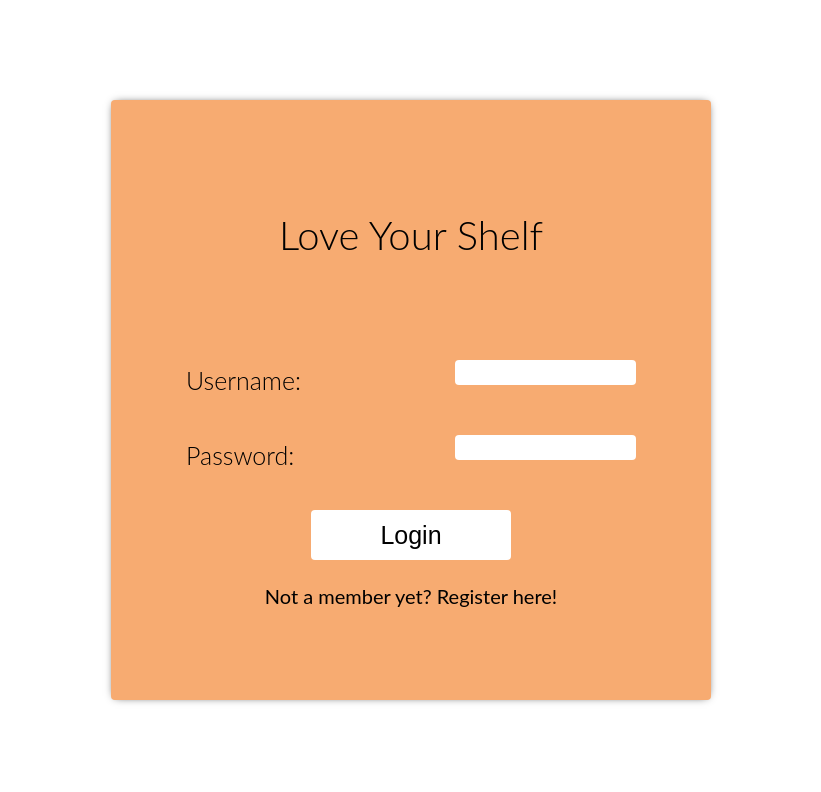
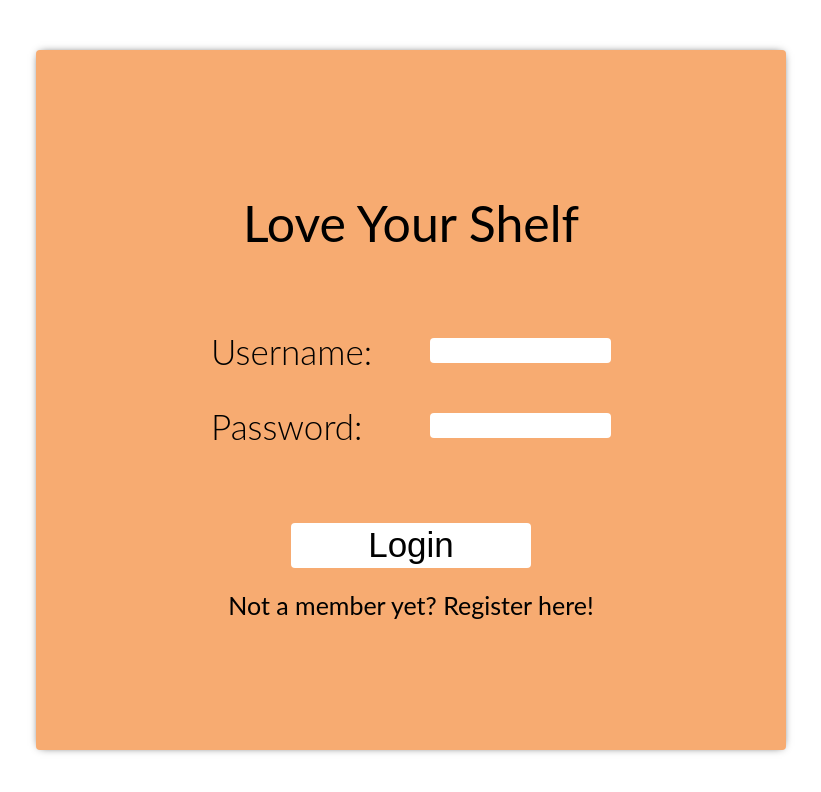
Before and after one commit to Kenna-D/Personal-Project, a React (Create React App) app: page / in a window 1280 px wide. Shown: the top 792 px of the page, without its empty margins (229-1050 px from the left). Built offline with nearby package versions, Linux system fonts and the light colour scheme; no server answers.

Commit message:
Home responsive views conplete!

```diff
--- a/src/Components/Home/AboutUs.js
+++ b/src/Components/Home/AboutUs.js
@@ -9,12 +9,12 @@ class AboutUs extends Component {
         <h1 className='aboutUsTitle'>About Us</h1>
         <div className='aboutFiller'>
           <div className='aboutUsText'>
-            <h3 className='h3Text'>
+            <h3 className='h3TextA'>
             We are a small family company that is based in Salt Lake City Utah. We have been working for 5 years to bring people quality products.
           </h3>
           </div>
           <div className='aboutUsImage'>
-            <img alt='Father and Son' src='https://previews.dropbox.com/p/thumb/ABJazWPHbJ65T5vwKhpKqMpp_KrhacPC7OKaqlr-_6GvKLV6JDT6GNokTA01xj8WOPyXSm5tFwrTHIX1-x4pg9q1ahj2cxR96eCG6WXS8WIj1CEi8WyJIAeZgbQu1BmXm9NverzOF28P1sVWOhhTM0RzxUqBNYtHxtEe-jy3ragqpfqft5tknMB24ae-hcp5fXk5Nk_MsrZsUP4O0GxSMnnHYIhm_X_ZwVHVp-0BrGxHgK8TUd0c7_4SLn1fUWeP-r3AZ_CFyDTxvNbLvMNSLOFvKr8yXyo3h1o88PKv6YqeOOw_QaUszEizXUBj-zAnu_lajg_oRjyuCI1LR1zjeZWxHcVID7_-sopddvk_07EWlwIKM8RJxhn86j3hJaR7V31cHCREVdMd1cYdKDtDYwiPyDshDZ1s0EdGXpqySkNyKw/p.jpeg?fv_content=true&size_mode=5' className='homeImage'/>
+            <div className='AUImage' ></div>
           </div>
         </div>
       </div>
--- a/src/Components/Home/Home.js
+++ b/src/Components/Home/Home.js
@@ -9,6 +9,7 @@ const Home = (props) => {
     return (
       <div className='homePage'>
         <Nav />
+        <div className='homePage2'>
           <div className='openingLogo'>
             <h1 className='h1'>
               LOVE YOUR SHELF
@@ -17,6 +18,7 @@ const Home = (props) => {
           <WhatWeDo />
           <AboutUs />
         </div>
+      </div>
     )
 };
 
--- a/src/Components/Home/WhatWeDo.js
+++ b/src/Components/Home/WhatWeDo.js
@@ -11,7 +11,7 @@ class WhatWeDo extends Component {
           <div className='whatWeDoImage'>
             <div className='homeImage'>
               <Link to='all-products' >
-                <button className='allButton'>Shop all products Here</button>
+                <button className='allButton'>Shop all products HERE</button>
               </Link>
             </div>
 
--- a/src/Components/Login.scss
+++ b/src/Components/Login.scss
@@ -28,9 +28,10 @@
   height: 270px;
 }
 .loginLogo{
-  position: relative;
-  display: flex;
-  font-size: 30px;
+  @include sass.flexCenterRelative(row);
+  @include sass.title;
+
+  margin: 10px;
 }
 .loginInputBox{
   @include sass.flexCenterRelative(column);
@@ -69,33 +70,61 @@
 }
 
 @media (min-width: 700px){
+  .loginLogo{
+    font-size: 40px;
+  }
+  .loginContainer{
+    height: 600px;
+    width: 600px;
+  }
   .loginBox{
+    // background-color: salmon;
     height:500px;
   }
   .loginButton{
     height: 50px;
     width: 200px;
-    font-size: 25px;
+    font-size: 28px;
   }
   .loginInputBox{
+    // background-color: steelblue;
     height: 250px;
-    width: 300px;
+    width: 200px;
+    margin-bottom: 50px;
   }
   .login-input-box{
-    width: 450px;
+    // background-color: royalblue;
+    display: flex;
+    justify-content: center;
+    align-items: center;
+    width: 400px;
   }
   .input{
     width: 300px;
   }
   .link{
-    font-size: 20px;
+    font-size: 25px;
   }
   .login-buttons{
+    top: 50px;
     height: 100px;
     width: 400px;
   }
 }
 
 @media (min-width: 1200px){
-
+  .loginLogo{
+    font-size: 50px;
+    font-weight: 400;
+  }
+  .loginContainer{
+    height: 700px;
+    width: 750px;
+  }
+  .loginButton{
+    height: 60px;
+    width: 240px;
+    font-size: 35px;
+    margin-bottom: 20px;
+  }
 }
--- a/src/Components/Nav.js
+++ b/src/Components/Nav.js
@@ -37,6 +37,9 @@ const Nav =(props) => {
           <div className='menu'>
             <img src='https://image.flaticon.com/icons/png/128/545/545705.png' alt='Menu' className='menuIcon' onClick={handleClick}/>
           </div>
+          <div>
+            <h1>Love Your Shelf</h1>
+          </div>
           <div className='logout'>
             <img src='https://image.flaticon.com/icons/png/128/1286/1286853.png' alt='logout' className='logoutIcon' onClick={logout} />
           </div>
--- a/src/Components/Nav.scss
+++ b/src/Components/Nav.scss
@@ -10,6 +10,7 @@ header {
   align-items: center;
   z-index: 2;
   box-shadow: sass.$boxShadow;
+  font-family: sass.$font;
 }
 .logo {
   position: relative;
@@ -18,11 +19,8 @@ header {
 .homeNav {
   position: absolute;
   display: flex;
-  /* justify-content: center; */
   align-items: center;
   width: 100vw;
-  /* right: 0px; */
-  // left: 88vw;
 }
 .loginLink{
   margin-right: 20px;
@@ -48,13 +46,11 @@ header {
   display: none;
 }
 .open {
-  /* padding-left: 10vw; */
   background-color: white;
   width: 100vw;
   position: fixed;
   left: 0;
   top: 10vh;
-  /* box-shadow: 0px 0px 8px -4px #000000; */
   z-index: 3;
 }
 li{
--- a/src/Components/Register.js
+++ b/src/Components/Register.js
@@ -39,10 +39,10 @@ const Register = (props) => {
   };
 
   return(
-    <div className='login'>
-      <div className='loginContainer'>
+    <div className='rlogin'>
+      <div className='rloginContainer'>
         <div className='registerBox'>
-          <h1 className='loginLogo'>Register</h1>
+          <h1 className='rloginLogo'>Register</h1>
           {errorMsg && <h3>{errorMsg}<span onClick={removeErrorMsg}>X</span></h3>}
           <div className='registerinputBox'>
             <div className='register-input-box'>
--- a/src/Components/Register.scss
+++ b/src/Components/Register.scss
@@ -7,20 +7,20 @@
   z-index: 1;
   background-color: white;
 }
-.loginLogo{
+.rloginLogo{
   @include sass.flexCenterRelative(row);
   @include sass.title;
 
   margin: 10px;
 }
-.login{
+.rlogin{
   @include sass.flexCenterRelative(column);
   height: 100vh;
   width: 100vw;
   background-color: white;
   z-index: 1;
 }
-.loginContainer{
+.rloginContainer{
   @include sass.flexCenterRelative(column);
   height: 400px;
   width: 310px;
@@ -80,18 +80,18 @@ p{
 }
 
 @media (min-width: 700px){
-  .loginContainer{
+  .rloginContainer{
     height: 600px;
     width: 600px;
   }
-  .loginLogo{
+  .rloginLogo{
     font-size: 40px;
   }
   .registerBox{
     height: 650px;
   }
   .register-input-box{
-    width: 450px;
+    width: 420px;
   }
   p{
     font-size: 25px;
@@ -107,5 +107,20 @@ p{
 }
 
 @media (min-width: 1200px){
-
+  .rloginLogo{
+    font-size: 50px;
+    font-weight: 400 ;
+  }
+  .rloginContainer{
+    height: 700px;
+    width: 750px;
+  }
+  .registerButton{
+    height: 50px;
+    width: 220px;
+    font-size: 30px;
+  }
+  p{
+    font-size: 35px;
+  }
 }
```
Also changed, not shown: src/Components/Home/Home.scss (+103 -13 lines), 1 other file (tests, documents, lock files or other folders). Lines whose indentation alone changed are shown as unchanged.
